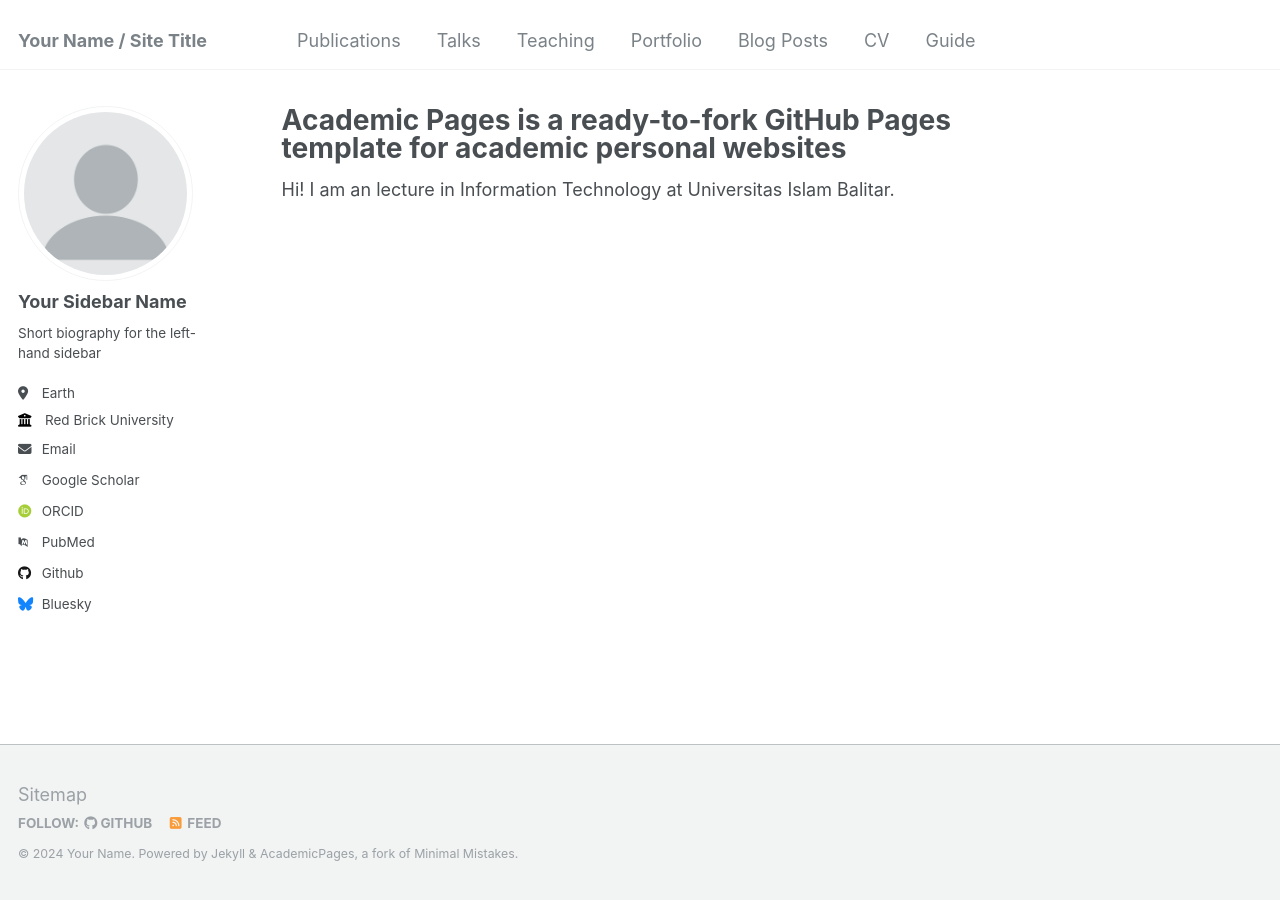
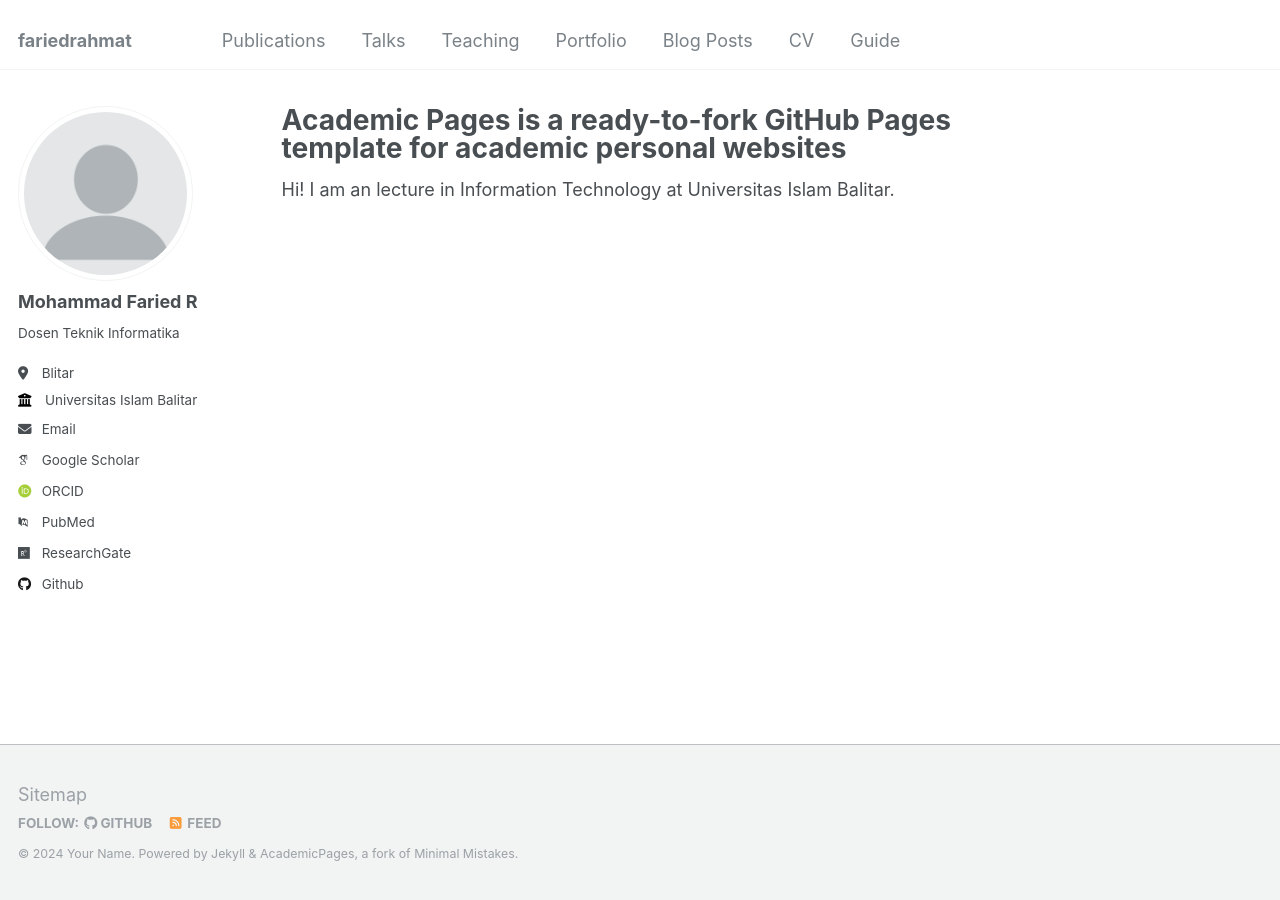
Before and after one commit to mrahmatsan/me, a Jekyll site: the page built from _pages/about.md, in a window 1280 px wide. Built offline with Jekyll 4.4.1, drawn with Linux system fonts in a browser that asks for light colours; some web fonts are replaced.

Commit message:
Update _config.yml

```diff
--- a/_config.yml
+++ b/_config.yml
@@ -8,7 +8,7 @@
 
 # Basic Site Settings
 locale                   : "en-US"
-title                    : "Your Name / Site Title"
+title                    : "fariedrahmat"
 title_separator          : "-"
 name                     : &name "Your Name"
 description              : &description "personal description"
@@ -22,13 +22,13 @@ repository               : "me/mrahmatsan.github.io"
 author:
   # Biographic information
   avatar           : "profile.png"
-  name             : "Your Sidebar Name"
+  name             : "Mohammad Faried R"
   pronouns         : # example: "she/her"
-  bio              : "Short biography for the left-hand sidebar"
-  location         : "Earth"
-  employer         : "Red Brick University"
+  bio              : "Dosen Teknik Informatika"
+  location         : "Blitar"
+  employer         : "Universitas Islam Balitar"
   uri              : # URL
-  email            : "none@example.org"
+  email            : "mrhmt81@gmail.com"
 
   # Academic websites
   arxiv            : # URL - Update with the correct link to your profile
@@ -37,7 +37,7 @@ author:
   orcid            : "http://orcid.org/yourorcidurl"
   semantic         : # URL
   pubmed           : "https://www.ncbi.nlm.nih.gov/pubmed/?term=john+snow"
-  researchgate     : # URL
+  researchgate     : "https://www.researchgate.net/profile/Mohammad-Rahmat-2"
 
   # Repositories and software development
   bitbucket        : # Username - Update with your username on the site
@@ -48,7 +48,7 @@ author:
   stackoverflow    : # User number or user number and name (i.e., use "1" or "1/jeff-atwood")
 
   # Social media
-  bluesky          : "bsky.app" # Replace this with you Bluesky username
+  #bluesky          : "bsky.app" # Replace this with you Bluesky username
   facebook         : # Username
   flickr           : # Username
   foursquare       : # Username
```
